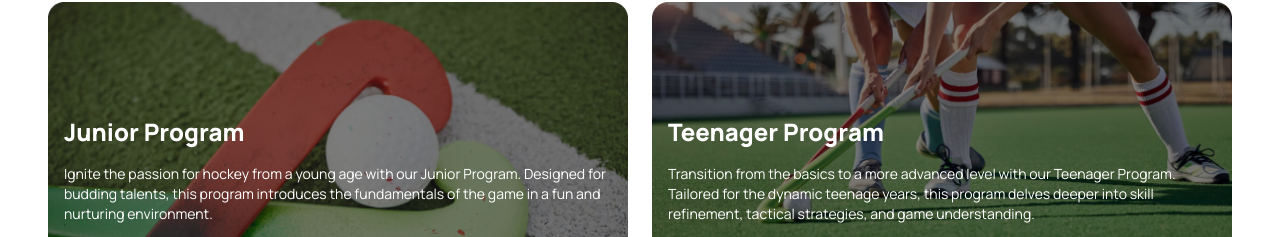
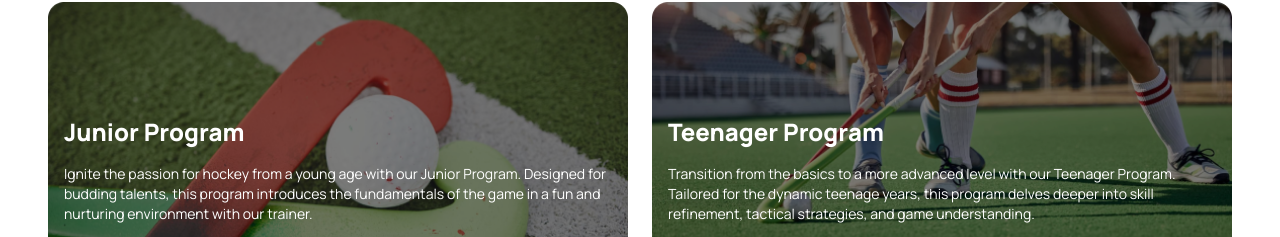
Before and after one commit to Ar1fislam/B9A3-Hockeys, a plain HTML site: page index.html in a window 1280 px wide. Shown: the part 1580-1817 px from the top of the page. Drawn offline with nearby package versions, Linux system fonts and the light colour scheme.

Commit message:
some problem fixed

```diff
--- a/index.html
+++ b/index.html
@@ -157,7 +157,7 @@
             class="absolute px-4 text-sm  p-2 text-white bottom-6 lg:bottom-2 xl:bottom-12 lg:space-y-4 space-y-2">
             <h2 class=" font-extrabold text-xl lg:text-2xl">Junior Program</h2>
             <p>Ignite the passion for hockey from a young age with our Junior Program. Designed for budding talents,
-              this program introduces the fundamentals of the game in a fun and nurturing environment.</p>
+              this program introduces the fundamentals of the game in a fun and nurturing environment with our trainer.</p>
             <button class="btn border-none text-white bg-[#FF4240]">Register Now!</button>
           </figcaption>
         </figure>
```
